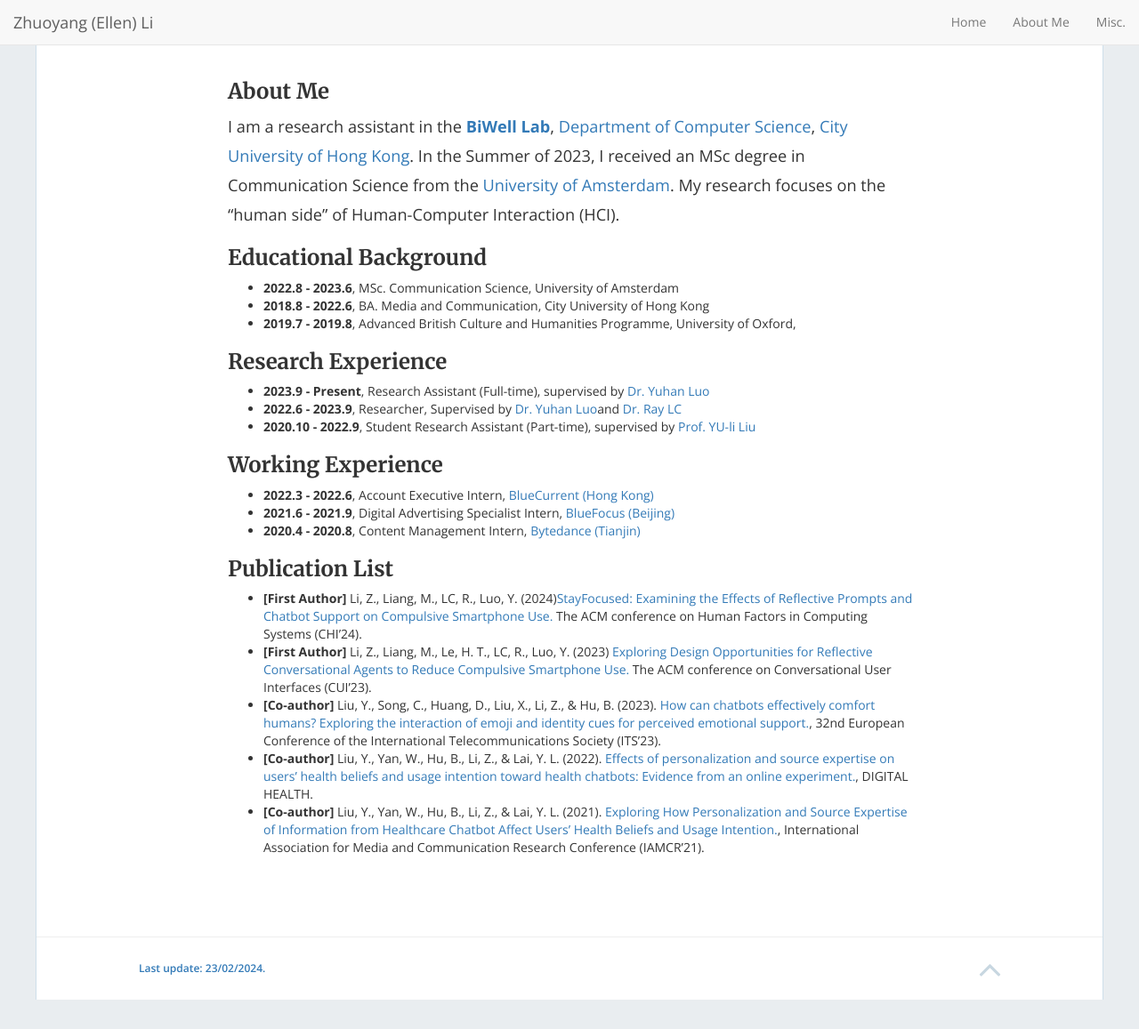
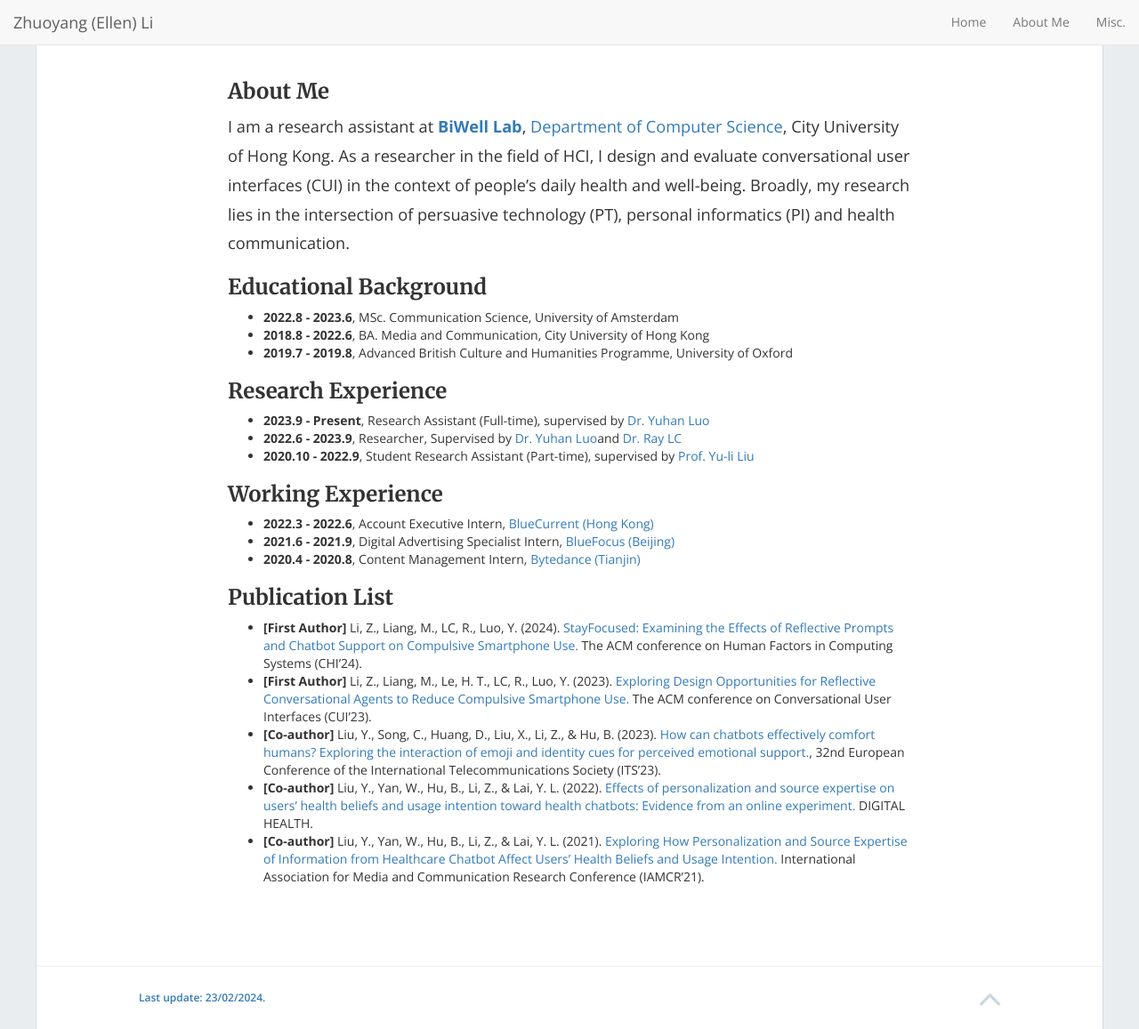
Before and after one commit to jamigibbs/phantom, a Jekyll site: the page built from about.md, in a window 1280 px wide and 1157 px high. Shown: the whole window at 89% size. Built offline with Jekyll 4.4.1, drawn with Linux system fonts in a browser that asks for light colours; nearby versions of some CDN libraries.

Commit message:
Update about.md

```diff
--- a/about.md
+++ b/about.md
@@ -4,19 +4,20 @@
 permalink: /about/
 ---
 ### About Me
-I am a research assistant in the [**BiWell Lab**](https://yuhanlolo.github.io/me/lab.html), [Department of Computer Science](https://www.cs.cityu.edu.hk/), [City University of Hong Kong](https://www.cityu.edu.hk/). In the Summer of 2023, I received an MSc degree in Communication Science from the [University of Amsterdam](https://www.uva.nl/en). My research focuses on the "human side" of Human-Computer Interaction (HCI).
+I am a research assistant at [**BiWell Lab**](https://yuhanlolo.github.io/me/lab.html), [Department of Computer Science](https://www.cs.cityu.edu.hk/), City University of Hong Kong. As a researcher in the field of HCI, I design and evaluate conversational user interfaces (CUI) in the context of people's daily health and well-being. Broadly, my research lies in the intersection of persuasive technology (PT), personal informatics (PI) and health communication.
+
 
 ### Educational Background
 
 - **2022.8 - 2023.6**, MSc. Communication Science, University of Amsterdam
 - **2018.8 - 2022.6**, BA. Media and Communication, City University of Hong Kong
-- **2019.7 - 2019.8**, Advanced British Culture and Humanities Programme, University of Oxford,
+- **2019.7 - 2019.8**, Advanced British Culture and Humanities Programme, University of Oxford
 
 ### Research Experience
 
 - **2023.9 - Present**, Research Assistant (Full-time), supervised by [Dr. Yuhan Luo](https://yuhanlolo.github.io/me/)
 - **2022.6 - 2023.9**, Researcher, Supervised by [Dr. Yuhan Luo](https://yuhanlolo.github.io/me/)and [Dr. Ray LC](https://www.scm.cityu.edu.hk/people/ray-lc)
-- **2020.10 - 2022.9**, Student Research Assistant (Part-time), supervised by [Prof. YU-li Liu](https://scholars.cityu.edu.hk/en/persons/yuli-liu(cb5a972e-b906-4c9a-8966-2d04034e50f0).html)
+- **2020.10 - 2022.9**, Student Research Assistant (Part-time), supervised by [Prof. Yu-li Liu](https://scholars.cityu.edu.hk/en/persons/yuli-liu(cb5a972e-b906-4c9a-8966-2d04034e50f0).html)
 
 ### Working Experience
 - **2022.3 - 2022.6**, Account Executive Intern, [BlueCurrent (Hong Kong)](https://bluecurrentgroup.com.hk/)
@@ -24,9 +25,9 @@
 - **2020.4 - 2020.8**, Content Management Intern, [Bytedance (Tianjin)](https://www.bytedance.com/en/)
 
 ### Publication List
-- **[First Author]** Li, Z., Liang, M., LC, R., Luo, Y. (2024)[StayFocused: Examining the Effects of Reflective Prompts and Chatbot Support on Compulsive Smartphone Use.](https://doi.org/10.1145/3613904.3642479) The ACM conference on Human Factors in Computing Systems (CHI’24).
-- **[First Author]** Li, Z., Liang, M., Le, H. T., LC, R., Luo, Y. (2023) [Exploring Design Opportunities for Reflective Conversational Agents to Reduce Compulsive Smartphone Use.](https://doi.org/10.1145/3571884.3604305) The ACM conference on Conversational User Interfaces (CUI’23).
+- **[First Author]** Li, Z., Liang, M., LC, R., Luo, Y. (2024). [StayFocused: Examining the Effects of Reflective Prompts and Chatbot Support on Compulsive Smartphone Use.](https://doi.org/10.1145/3613904.3642479) The ACM conference on Human Factors in Computing Systems (CHI’24).
+- **[First Author]** Li, Z., Liang, M., Le, H. T., LC, R., Luo, Y. (2023). [Exploring Design Opportunities for Reflective Conversational Agents to Reduce Compulsive Smartphone Use.](https://doi.org/10.1145/3571884.3604305) The ACM conference on Conversational User Interfaces (CUI’23).
 - **[Co-author]** Liu, Y., Song, C., Huang, D., Liu, X., Li, Z., & Hu, B. (2023). [How can chatbots effectively comfort humans?
 Exploring the interaction of emoji and identity cues for perceived emotional support.](https://econpapers.repec.org/paper/zbwitse23/277999.htm), 32nd European Conference of the International Telecommunications Society (ITS’23).
-- **[Co-author]** Liu, Y., Yan, W., Hu, B., Li, Z., & Lai, Y. L. (2022). [Effects of personalization and source expertise on users’ health beliefs and usage intention toward health chatbots: Evidence from an online experiment.](https://doi.org/10.1177/20552076221129718), DIGITAL HEALTH.
-- **[Co-author]** Liu, Y., Yan, W., Hu, B., Li, Z., & Lai, Y. L. (2021). [Exploring How Personalization and Source Expertise of Information from Healthcare Chatbot Affect Users’ Health Beliefs and Usage Intention.](https://scholars.cityu.edu.hk/en/publications/exploring-how-personalization-and-source-expertise-of-information-from-healthcare-chatbot-affect-users-health-beliefs-and-usage-intention(34f8b339-e4dd-495a-a8ed-5a8db2ac47ec).html), International Association for Media and Communication Research Conference (IAMCR’21).
+- **[Co-author]** Liu, Y., Yan, W., Hu, B., Li, Z., & Lai, Y. L. (2022). [Effects of personalization and source expertise on users’ health beliefs and usage intention toward health chatbots: Evidence from an online experiment.](https://doi.org/10.1177/20552076221129718) DIGITAL HEALTH.
+- **[Co-author]** Liu, Y., Yan, W., Hu, B., Li, Z., & Lai, Y. L. (2021). [Exploring How Personalization and Source Expertise of Information from Healthcare Chatbot Affect Users’ Health Beliefs and Usage Intention.](https://scholars.cityu.edu.hk/en/publications/exploring-how-personalization-and-source-expertise-of-information-from-healthcare-chatbot-affect-users-health-beliefs-and-usage-intention(34f8b339-e4dd-495a-a8ed-5a8db2ac47ec).html) International Association for Media and Communication Research Conference (IAMCR’21).
```
